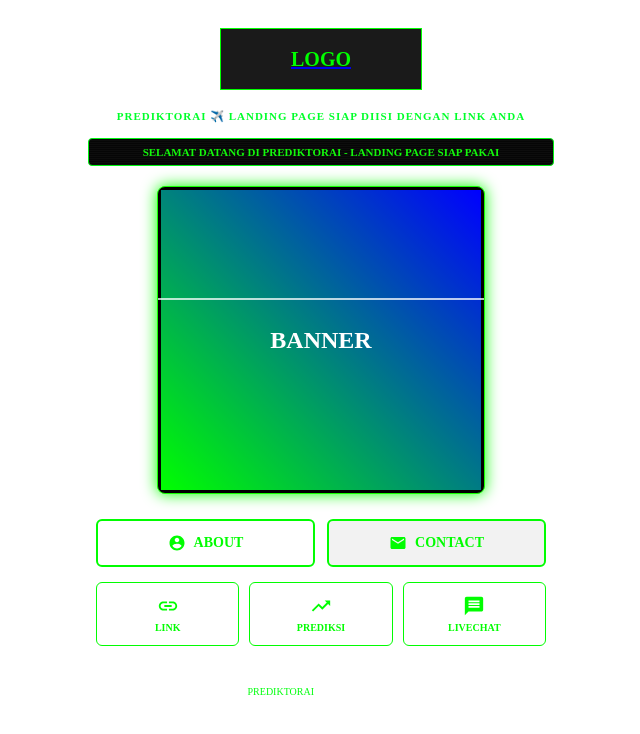
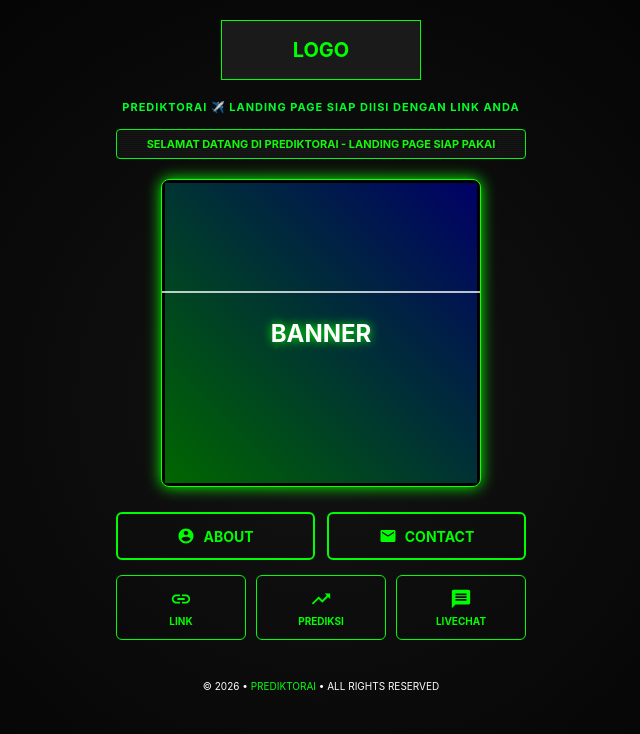
Before and after one commit to momodigital/landingpage, a Next.js app: page / in a window 1280 px wide. Shown: the top 734 px of the page, without its empty margins (319-959 px from the left). Built offline with nearby package versions, Linux system fonts and the light colour scheme.

Commit message:
Update index.js

```diff
--- a/pages/index.js
+++ b/pages/index.js
@@ -13,7 +13,8 @@ export default function Home() {
         <link rel="canonical" href="#" />
       </Head>
 
-      <style jsx>{`
+      {/* CSS Global untuk Background Hitam */}
+      <style jsx global>{`
         body {
           background: #000;
           color: #fff;
@@ -21,8 +22,15 @@ export default function Home() {
           margin: 0;
           padding: 0;
           background-image: radial-gradient(circle, #111 10%, #000 90%);
+          min-height: 100vh;
         }
 
+        * {
+          box-sizing: border-box;
+        }
+      `}</style>
+
+      <style jsx>{`
         .container {
           max-width: 450px;
           margin: 0 auto;
@@ -35,6 +43,21 @@ export default function Home() {
         .logo-wrap {
           margin-bottom: 20px;
           text-align: center;
+        }
+
+        .logo-placeholder {
+          position: relative;
+          width: 200px;
+          height: 60px;
+          background: #1a1a1a;
+          display: flex;
+          align-items: center;
+          justify-content: center;
+          border: 1px solid #00ff00;
+          color: #00ff00;
+          font-size: 20px;
+          font-weight: bold;
+          text-decoration: none;
         }
 
         .welcome {
@@ -80,6 +103,20 @@ export default function Home() {
           100% { transform: translateY(300px); opacity: 0; }
         }
 
+        .banner-placeholder {
+          position: relative;
+          width: 100%;
+          height: 300px;
+          background: linear-gradient(45deg, #006600, #000066);
+          display: flex;
+          align-items: center;
+          justify-content: center;
+          color: #fff;
+          font-size: 24px;
+          font-weight: bold;
+          text-shadow: 0 0 10px #00ff00;
+        }
+
         .main-btn-grid {
           display: grid;
           grid-template-columns: 1fr 1fr;
@@ -102,19 +139,29 @@ export default function Home() {
           text-transform: uppercase;
           border-radius: 6px;
           transition: 0.3s;
+          cursor: pointer;
         }
 
         .btn-about {
           border: 2px solid #01fd01;
-          background: #ffffff00;
+          background: transparent;
           color: #01fd01;
-          box-shadow: 0 0 10px rgba(0, 0, 0, 0);
+        }
+
+        .btn-about:hover {
+          background: rgba(1, 253, 1, 0.1);
+          box-shadow: 0 0 15px #01fd01;
         }
 
         .btn-contact {
           border: 2px solid #01fd01;
           color: #01fd01;
-          background: rgba(0, 0, 0, 0.05);
+          background: transparent;
+        }
+
+        .btn-contact:hover {
+          background: rgba(1, 253, 1, 0.1);
+          box-shadow: 0 0 15px #01fd01;
         }
 
         .sub-menu-grid {
@@ -130,18 +177,22 @@ export default function Home() {
           flex-direction: column;
           align-items: center;
           padding: 12px 5px;
-          background: rgba(0, 0, 0, 0);
+          background: transparent;
           border: 1px solid #01fd01;
           border-radius: 6px;
           text-decoration: none;
           color: #01fd01;
           font-size: 10px;
           font-weight: bold;
+          transition: 0.3s;
+          cursor: pointer;
         }
 
         .btn-sub:hover {
           border-color: #01fd01;
           color: #01fd01;
+          background: rgba(1, 253, 1, 0.1);
+          box-shadow: 0 0 10px #01fd01;
         }
 
         .icon-svg {
@@ -159,7 +210,7 @@ export default function Home() {
 
         .running-text {
           width: 100%;
-          background: rgb(0, 0, 0);
+          background: transparent;
           border: 1px solid #00f511;
           padding: 7px;
           margin-bottom: 20px;
@@ -203,38 +254,23 @@ export default function Home() {
         .footer-text a {
           color: #00ff0d;
           text-decoration: none;
+          transition: 0.3s;
         }
 
-        .image-container {
-          position: relative;
-          width: 100%;
-          height: auto;
+        .footer-text a:hover {
+          text-shadow: 0 0 8px #00ff0d;
         }
       `}</style>
 
       <div className="container">
-        {/* Logo - Placeholder untuk diganti nanti */}
+        {/* Logo - Placeholder */}
         <div className="logo-wrap">
-          <a href="#" rel="noopener noreferrer" target="_blank">
-            <div style={{
-              position: 'relative',
-              width: '200px',
-              height: '60px',
-              background: '#1a1a1a',
-              display: 'flex',
-              alignItems: 'center',
-              justifyContent: 'center',
-              border: '1px solid #00ff00',
-              color: '#00ff00',
-              fontSize: '20px',
-              fontWeight: 'bold'
-            }}>
-              LOGO
-            </div>
+          <a href="#" rel="noopener noreferrer" target="_blank" className="logo-placeholder">
+            LOGO
           </a>
         </div>
 
-        {/* Welcome Text - Diubah jadi PrediktorAI */}
+        {/* Welcome Text */}
         <div className="welcome">
           <h1>
             PREDIKTORAI ✈️ Landing Page Siap Diisi dengan Link Anda
@@ -246,26 +282,15 @@ export default function Home() {
           SELAMAT DATANG DI PREDIKTORAI - LANDING PAGE SIAP PAKAI
         </div>
 
-        {/* Banner - Bisa diganti nanti */}
+        {/* Banner - Placeholder */}
         <div className="hologram-frame">
           <div className="scanline"></div>
-          <div style={{
-            position: 'relative',
-            width: '100%',
-            height: '300px',
-            background: 'linear-gradient(45deg, #00ff00, #0000ff)',
-            display: 'flex',
-            alignItems: 'center',
-            justifyContent: 'center',
-            color: '#fff',
-            fontSize: '24px',
-            fontWeight: 'bold'
-          }}>
+          <div className="banner-placeholder">
             BANNER
           </div>
         </div>
 
-        {/* Tombol About & Contact (menggantikan Login & Daftar) */}
+        {/* Tombol About & Contact */}
         <div className="main-btn-grid">
           <a href="#" rel="noopener noreferrer" target="_blank" className="btn-main btn-about">
             <svg className="icon-main" viewBox="0 0 24 24">
@@ -281,7 +306,7 @@ export default function Home() {
           </a>
         </div>
 
-        {/* Sub Menu Grid - Link Resmi diganti jadi Link */}
+        {/* Sub Menu Grid */}
         <div className="sub-menu-grid">
           <a href="#" rel="noopener noreferrer" target="_blank" className="btn-sub">
             <svg className="icon-svg" viewBox="0 0 24 24">
```
